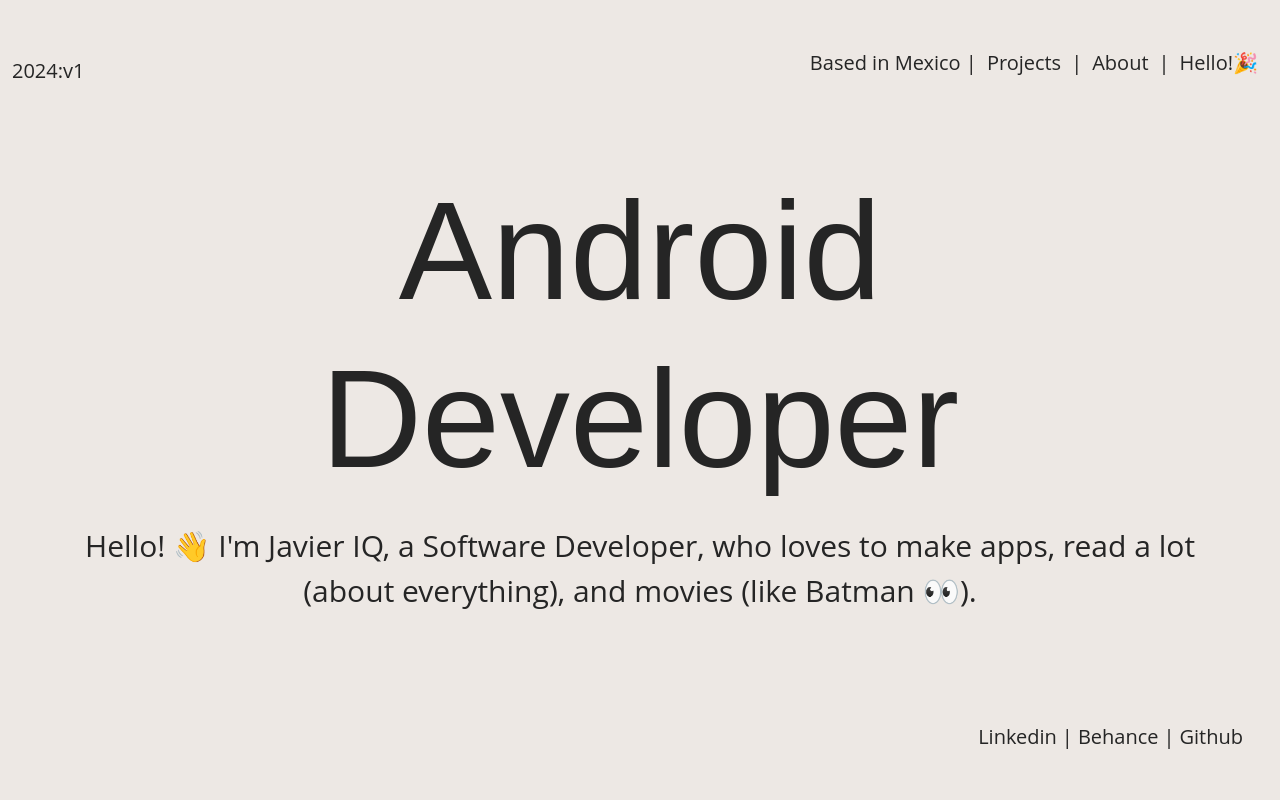
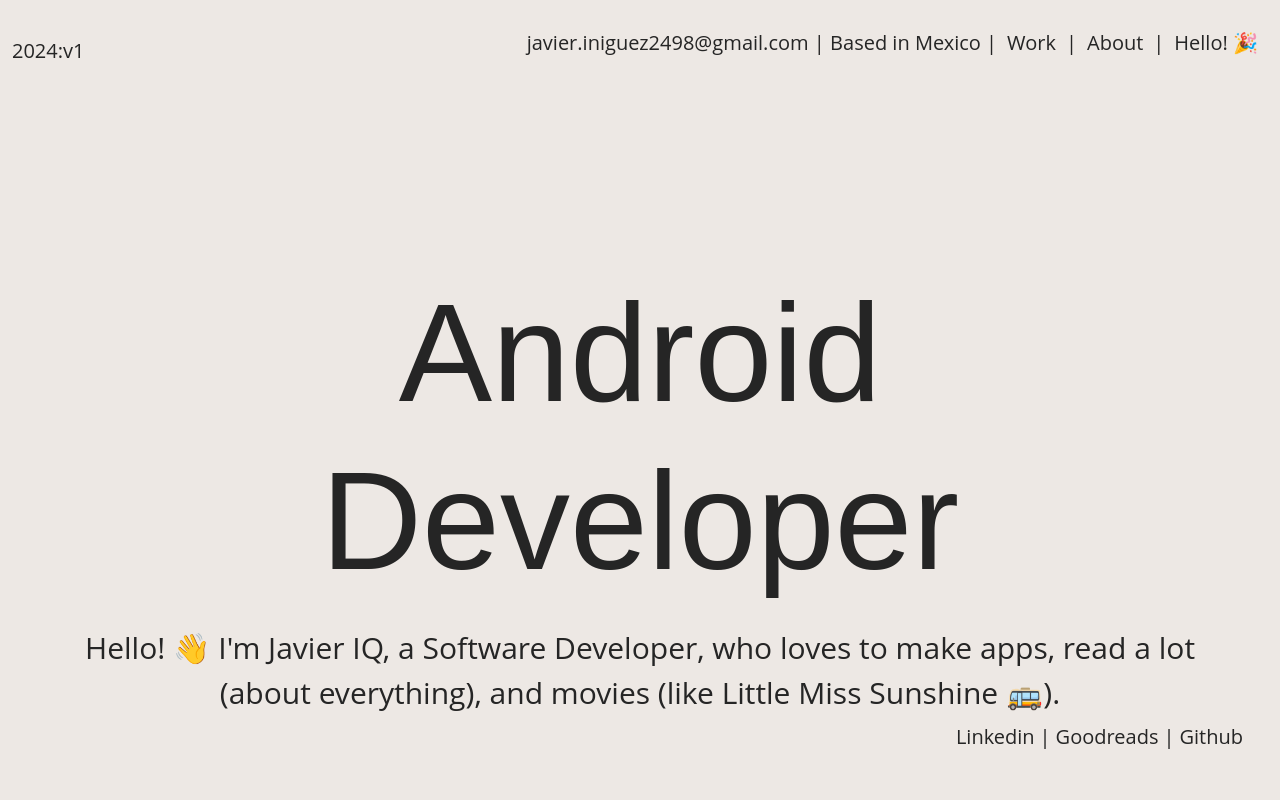
Before and after one commit to JavierIQ/javieriq.github.io, a plain HTML site: page index.html in a window 1280 px wide. Shown: the top 800 px of the page. Drawn offline with nearby package versions, Linux system fonts and the light colour scheme.

Commit message:
2024 july version

```diff
--- a/index.html
+++ b/index.html
@@ -23,22 +23,22 @@
 
   <!-- OnBoarding Section-->
   <body class="theme1">
-    <header class="container-fluid">
-      <div class="row align-items-center justify-content-between py-2">
+    <header class="container-fluid sticky-top py-2">
+      <div class="row align-items-center justify-content-between">
         <div class="col-auto top-left content-text" onclick="switchTheme()">2024:v1</div>
         <div class="col-auto top-right content-text">
-          <p>Based in Mexico | </p><a href="#work">Projects</a> | <a href="#about">About</a> | <a onclick="switchTheme()">Hello!🎉</a>
+          <p>javier.iniguez2498@gmail.com | Based in Mexico | </p><a href="#work">Work</a> | <a href="#about">About</a> | <a onclick="switchTheme()" href="#blog">Hello! 🎉</a>
         </div>
       </div>
     </header>
     <main class="container text-center d-flex flex-column justify-content-center" style="min-height: 100vh;">
       <h1>Android Developer</h1>
-      <p class="intro">Hello! 👋 I'm Javier IQ, a Software Developer, who loves to make apps, read a lot (about everything), and movies (like Batman 👀).</p>
+      <p class="intro">Hello! 👋 I'm Javier IQ, a Software Developer, who loves to make apps, read a lot (about everything), and movies (like Little Miss Sunshine 🚌).</p>
     </main>
     <div class="social-landing container-fluid text-right py-2 content-text">
-      <a href="https://www.linkedin.com" target="_blank">Linkedin</a> |
-      <a href="https://www.behance.net" target="_blank">Behance</a> |
-      <a href="https://www.github.com" target="_blank">Github</a>
+      <a href="https://www.linkedin.com/in/javieriniguezquezada/" target="_blank">Linkedin</a> |
+      <a href="https://www.goodreads.com/user/show/70399217-javier-i-iguez-quezada" target="_blank">Goodreads</a> |
+      <a href="https://github.com/JavierIQ" target="_blank">Github</a>
     </div>
 
     <!-- Projects Section -->
--- a/resources/css/style.css
+++ b/resources/css/style.css
@@ -6,10 +6,8 @@ body {
 
 header {
   width: 100%;
-  position: absolute;
-  top: 0;
-  left: 0;
   padding: 20px;
+  background-color: inherit;
 }
 
 .top-left {
@@ -43,6 +41,7 @@ main {
   flex-direction: column;
   justify-content: center;
   min-height: 100vh;
+  padding: 20px;
 }
 
 h1 {
```
